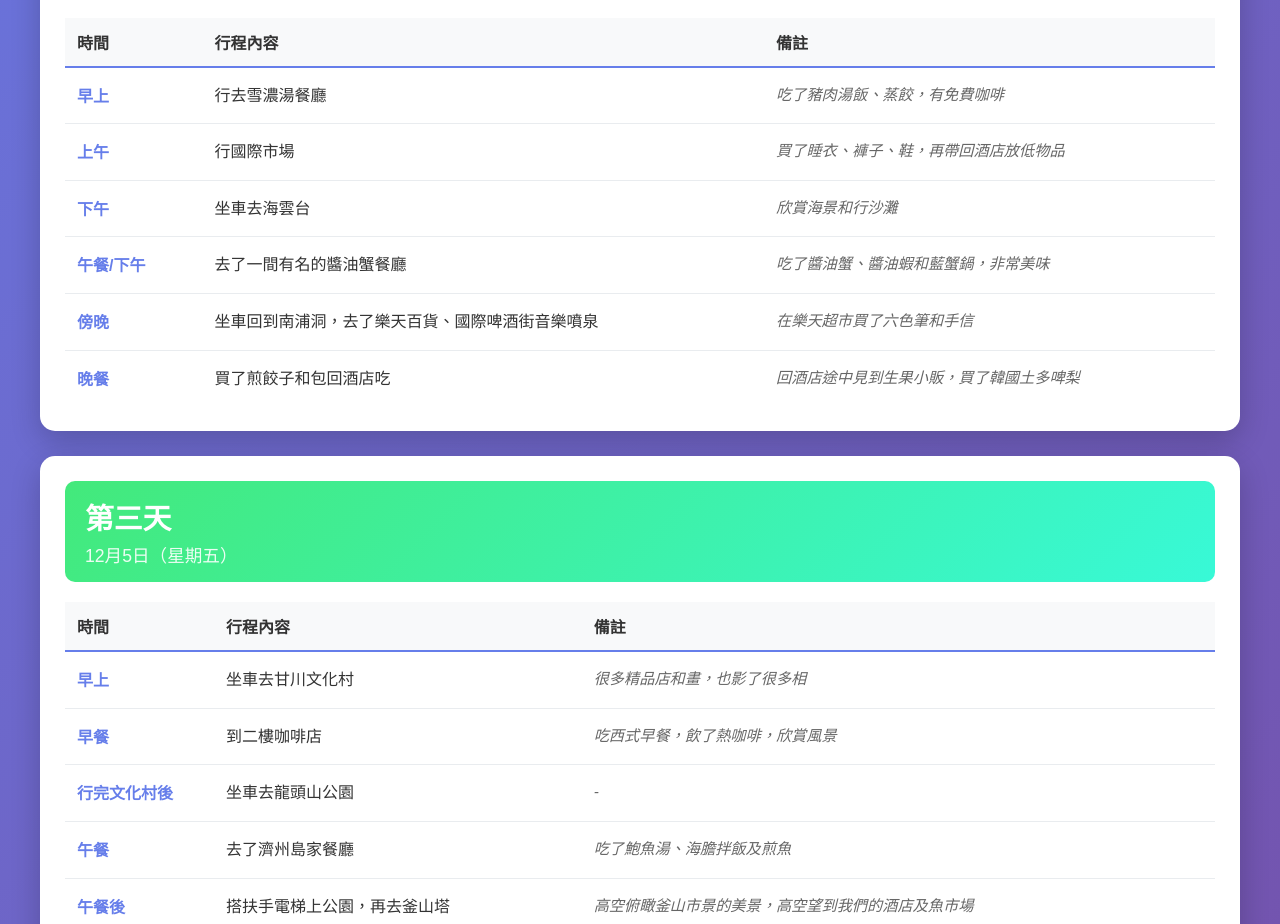
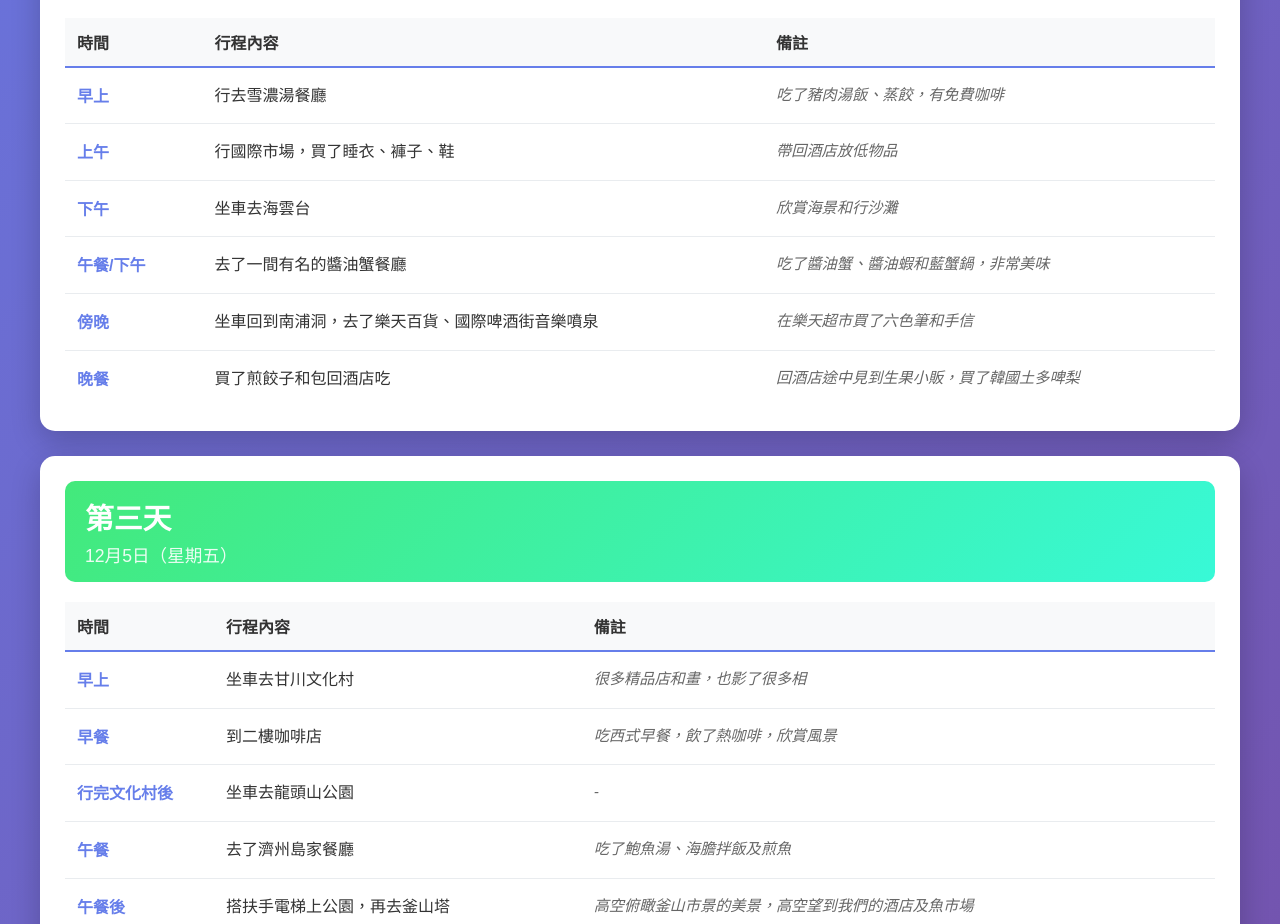
Before and after one commit to HoTomy/busan, a plain HTML site: page index.html in a window 1280 px wide. Shown: the part 943-1867 px from the top of the page. Drawn offline with Linux system fonts and the light colour scheme.

Commit message:
Update index.html

```diff
--- a/index.html
+++ b/index.html
@@ -69,7 +69,7 @@
                 <thead><tr><th>時間</th><th>行程內容</th><th>備註</th></tr></thead>
                 <tbody>
                     <tr><td class="time">早上</td><td class="activity">行去雪濃湯餐廳</td><td class="notes">吃了豬肉湯飯、蒸餃，有免費咖啡</td></tr>
-                    <tr><td class="time">上午</td><td class="activity">行國際市場</td><td class="notes">買了睡衣、褲子、鞋，再帶回酒店放低物品</td></tr>
+                    <tr><td class="time">上午</td><td class="activity">行國際市場，買了睡衣、褲子、鞋</td><td class="notes">帶回酒店放低物品</td></tr>
                     <tr><td class="time">下午</td><td class="activity">坐車去海雲台</td><td class="notes">欣賞海景和行沙灘</td></tr>
                     <tr><td class="time">午餐/下午</td><td class="activity">去了一間有名的醬油蟹餐廳</td><td class="notes">吃了醬油蟹、醬油蝦和藍蟹鍋，非常美味</td></tr>
                     <tr><td class="time">傍晚</td><td class="activity">坐車回到南浦洞，去了樂天百貨、國際啤酒街音樂噴泉</td><td class="notes">在樂天超市買了六色筆和手信</td></tr>
```
